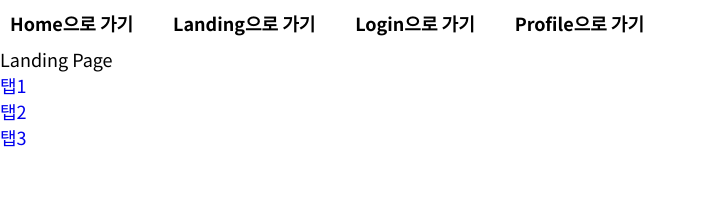
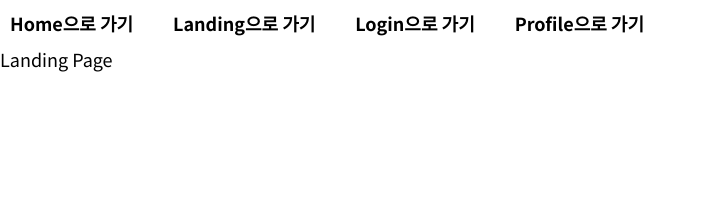
Before and after one commit to bbakkomm/broom, a React (Vite) app in the folder client/: page /Landing in a window 1280 px wide. Shown: the top 200 px of the page, without its empty margins (0-705 px from the left). Built offline with nearby package versions, Linux system fonts and the light colour scheme.

Commit message:
test 전으로 되돌림

```diff
--- a/client/src/pages/Landing.jsx
+++ b/client/src/pages/Landing.jsx
@@ -1,10 +1,7 @@
-import Tab from "../components/Tab"
-
 const Landing = () => {
   return (
     <div>
       <div>Landing Page</div>
-      <Tab/>
     </div>
   )
 }
```
